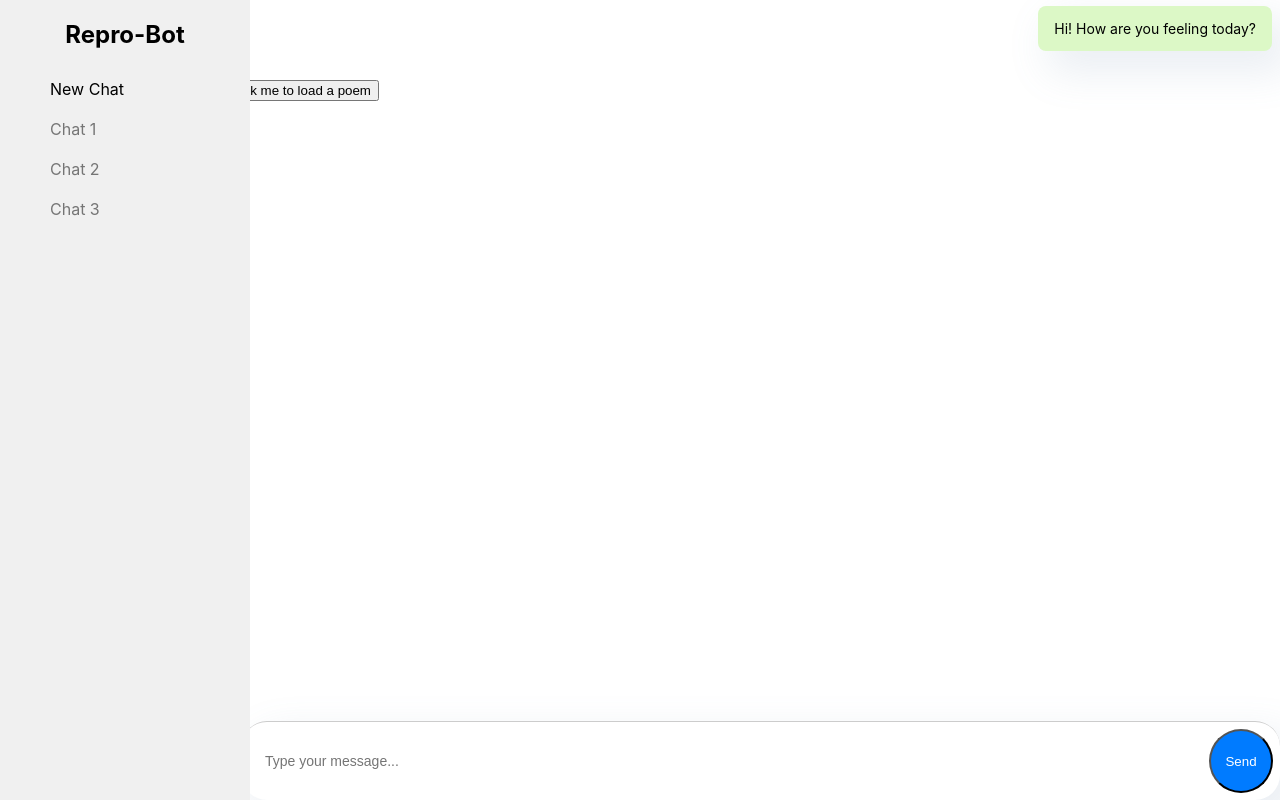
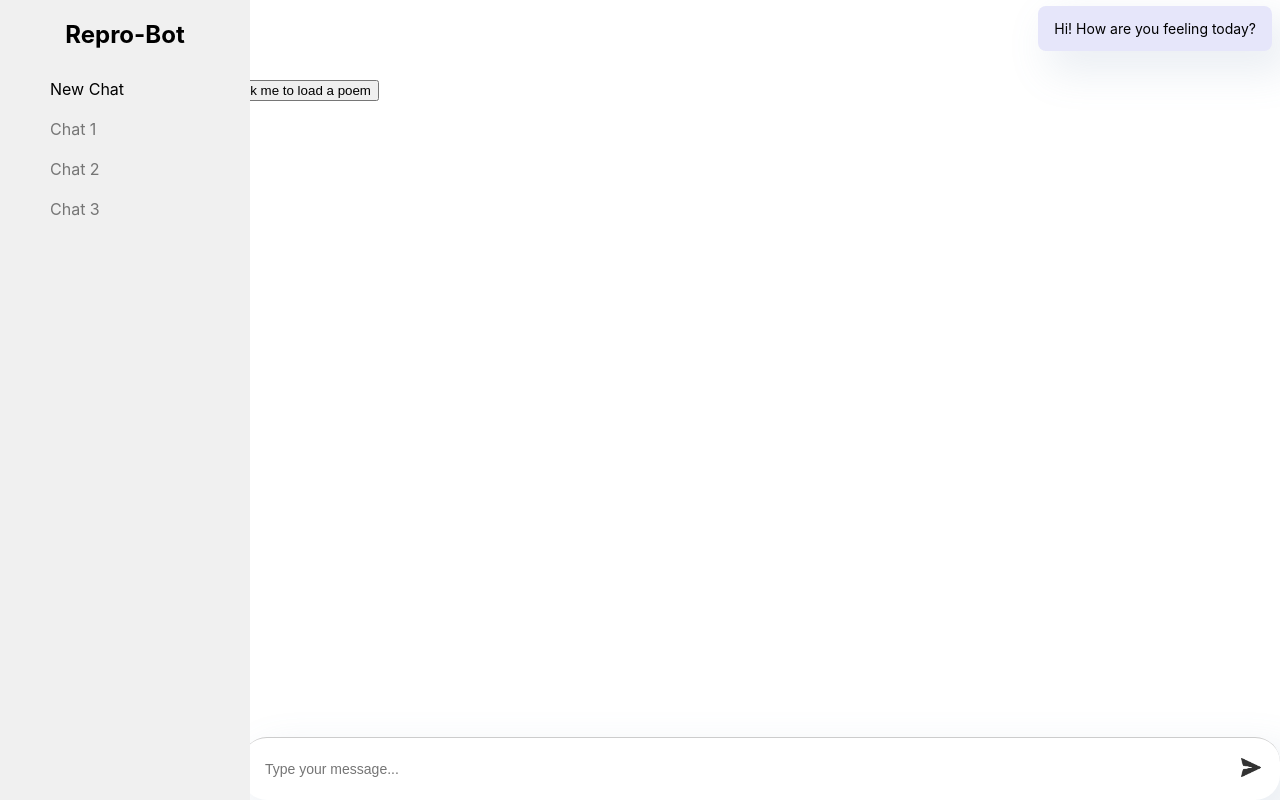
Before and after one commit to reiyi-lai/yhacks-repro-health, a React (Create React App) app in the folder frontend/: page / in a window 1280 px wide. Built offline with nearby package versions, Linux system fonts and the light colour scheme.

Commit message:
Last Commit

```diff
--- a/frontend/src/components/ChatInputBar.js
+++ b/frontend/src/components/ChatInputBar.js
@@ -1,5 +1,6 @@
 // ChatInputBar.js
 import React, { useState } from 'react';
+import sendicon from './assets/send-icon.png'
 
 const ChatInputBar = ({ onSubmit }) => {
   const [message, setMessage] = useState('');
@@ -24,7 +25,8 @@ const ChatInputBar = ({ onSubmit }) => {
         value={message}
         onChange={handleChange}
       />
-      <button type="submit">Send
+      <button type="submit">
+        <img src={sendicon} alt='send'/>
       </button>
     </form>
   );
--- a/frontend/src/index.css
+++ b/frontend/src/index.css
@@ -78,7 +78,7 @@ code {
 .chat-bubble.bot {
   align-self: flex-end;
   margin-top: 6px;
-  background-color: #DCF8C6;
+  background-color: #E6E6FA;
   word-wrap: break-word;
   overflow-wrap: break-word;
   box-shadow: 14px 17px 40px 4px rgba(112,144,176,.15);
@@ -87,7 +87,7 @@ code {
 .chat-bubble.user {
   align-self: flex-end;
   margin-top: 6px;
-  background-color: #C2E0FF;
+  background-color: #DCF8C6;
   text-align: right;
   word-wrap: break-word;
   overflow-wrap: break-word;
@@ -121,20 +121,34 @@ code {
 
 /* Base button styling */
 .chat-input-bar button {
-  height: 4rem; /* h-16 */
-  width: 4rem; /* w-16 */
+  height: 3rem; /* h-16 */
+  width: 3rem; /* w-16 */
   padding: 0 1rem; /* px-4 */
-  background-color: #007BFF; /* Blue */
+  background-color: white; /* Blue */
   border-radius: 2rem; /* rounded-full */
   cursor: pointer;
   transition: all 0.3s;
   display: flex;
   align-items: center;
   justify-content: center;
-  color: #FFFFFF; /* White text */
+
+  border: none;
+  color: inherit;
+  background: none;
+  display: inline-block;
+  text-transform: uppercase;
+  letter-spacing: 1px;
+  font-weight: 300;
+  outline: none;
+}
+
+.chat-input-bar button img {
+  width: 20px; /* Adjust the width as needed */
+  height: auto; /* Keeps the aspect ratio of the image */
+  filter: grayscale(100%) brightness(150%);
 }
 
 /* Button hover effect */
 .chat-input-bar button:hover {
-  background-color: #0056b3; /* Slightly changes color on hover */
+  background-color: grey; /* Slightly changes color on hover */
 }
```
Also changed, not shown: frontend/src/components/assets/ovary.png (renamed from frontend/src/assets/ovary.png), frontend/src/components/assets/send-icon.png (added).
